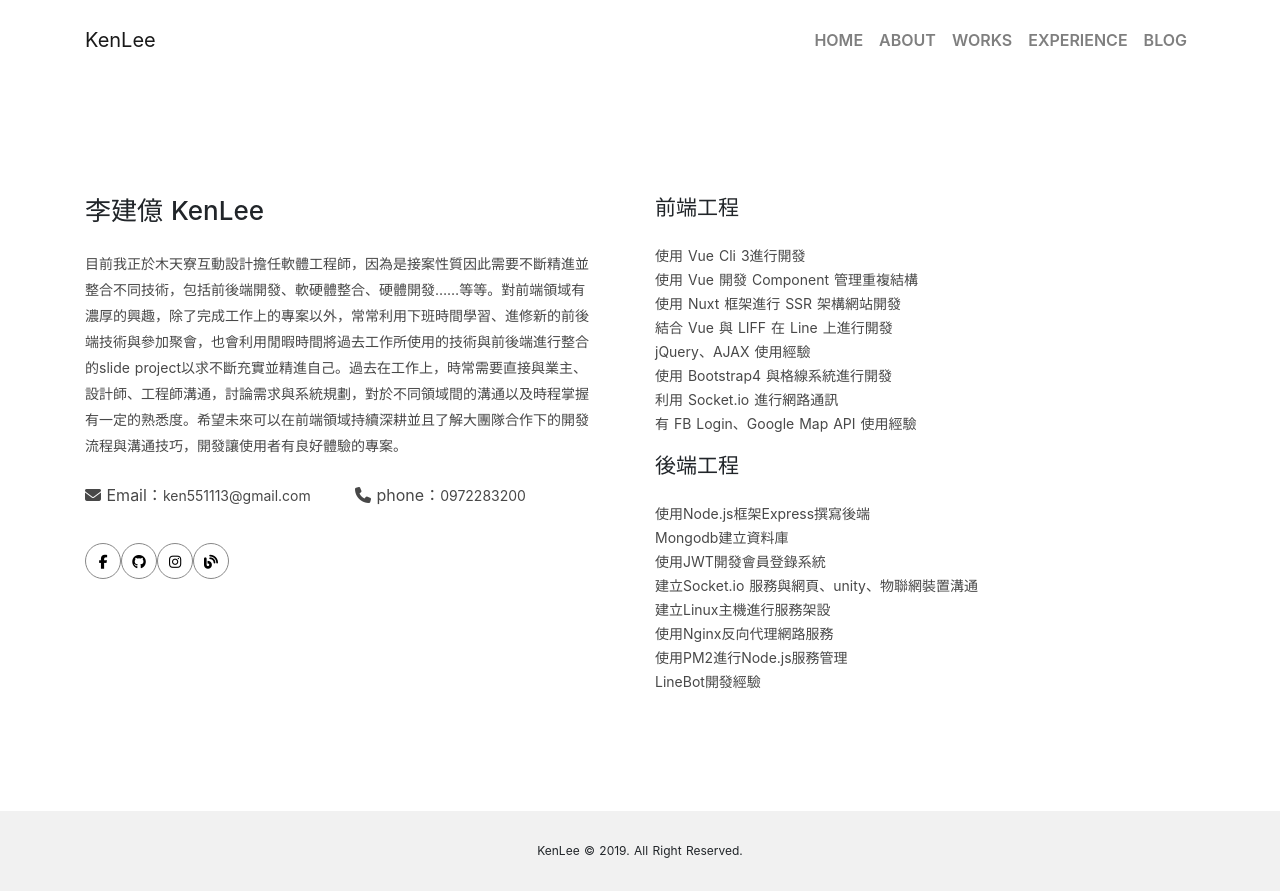
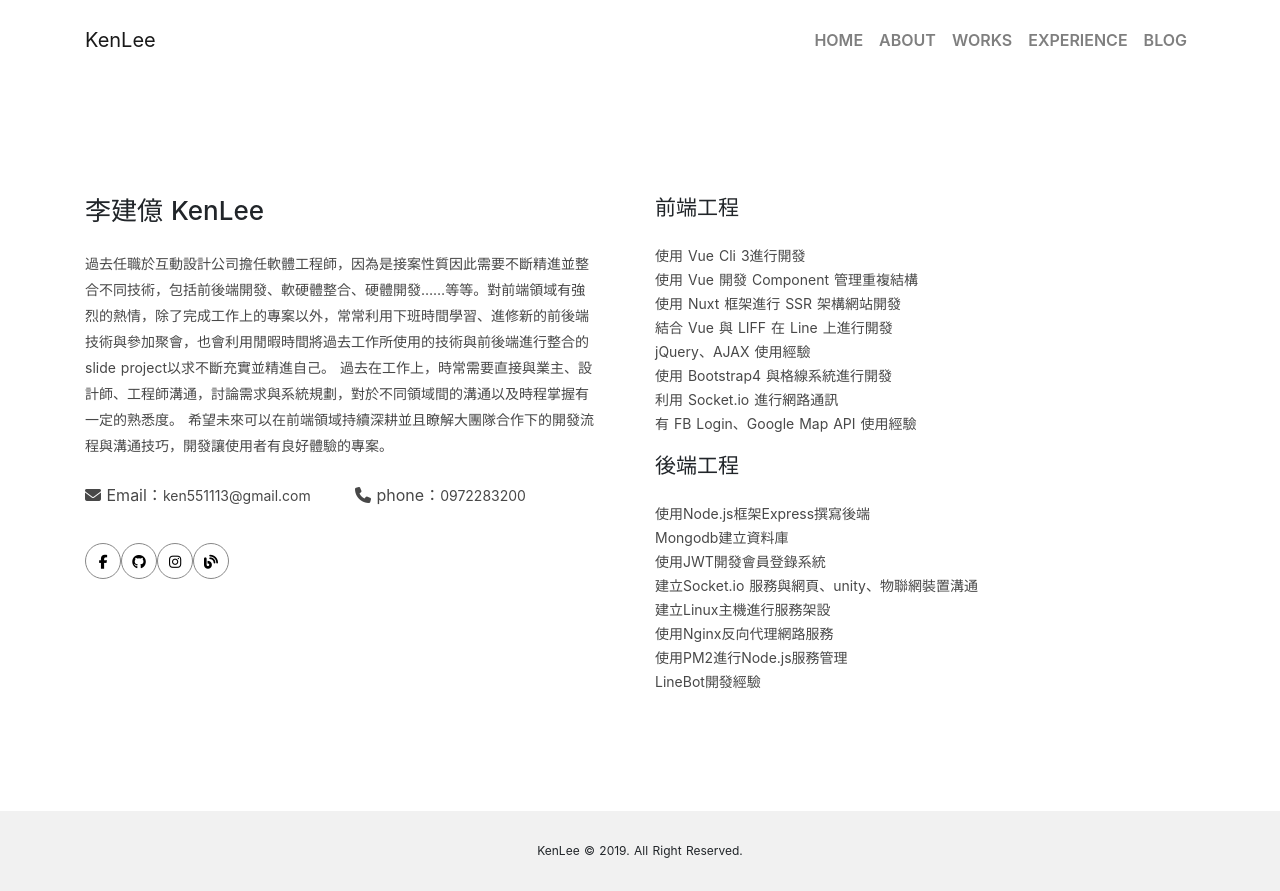
Before and after one commit to ken551113/KenWebSite, a Nuxt app: page /About in a window 1280 px wide. Built offline with nearby package versions, Linux system fonts and the light colour scheme; what vue-typed-js would draw is missing.

Commit message:
Update About.vue

```diff
--- a/pages/About.vue
+++ b/pages/About.vue
@@ -5,8 +5,10 @@
         <div class="about-content">
           <h1>李建億 KenLee</h1>
           <p>
-            目前我正於木天寮互動設計擔任軟體工程師，因為是接案性質因此需要不斷精進並整合不同技術，包括前後端開發、軟硬體整合、硬體開發……等等。對前端領域有濃厚的興趣，除了完成工作上的專案以外，常常利用下班時間學習、進修新的前後端技術與參加聚會，也會利用閒暇時間將過去工作所使用的技術與前後端進行整合的slide
-            project以求不斷充實並精進自己。過去在工作上，時常需要直接與業主、設計師、工程師溝通，討論需求與系統規劃，對於不同領域間的溝通以及時程掌握有一定的熟悉度。希望未來可以在前端領域持續深耕並且了解大團隊合作下的開發流程與溝通技巧，開發讓使用者有良好體驗的專案。
+            過去任職於互動設計公司擔任軟體工程師，因為是接案性質因此需要不斷精進並整合不同技術，包括前後端開發、軟硬體整合、硬體開發……等等。對前端領域有強烈的熱情，除了完成工作上的專案以外，常常利用下班時間學習、進修新的前後端技術與參加聚會，也會利用閒暇時間將過去工作所使用的技術與前後端進行整合的slide
+            project以求不斷充實並精進自己。
+            過去在工作上，時常需要直接與業主、設計師、工程師溝通，討論需求與系統規劃，對於不同領域間的溝通以及時程掌握有一定的熟悉度。
+            希望未來可以在前端領域持續深耕並且瞭解大團隊合作下的開發流程與溝通技巧，開發讓使用者有良好體驗的專案。
           </p>
           <div class="row">
             <div class="col-sm-6">
```
